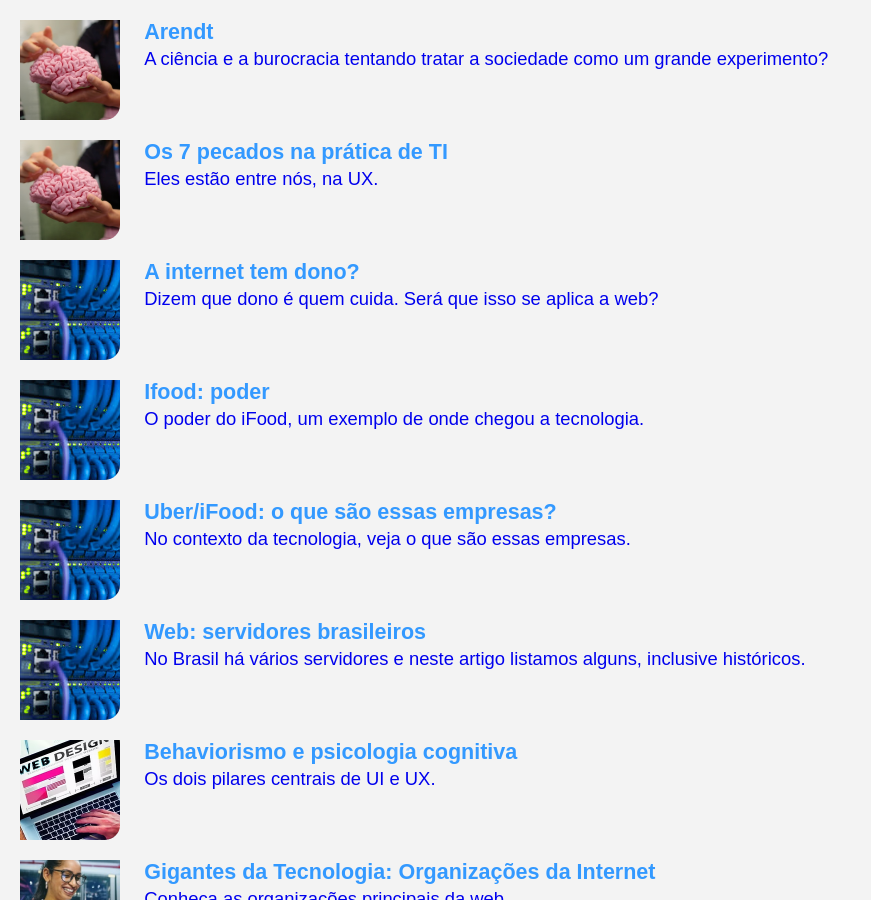
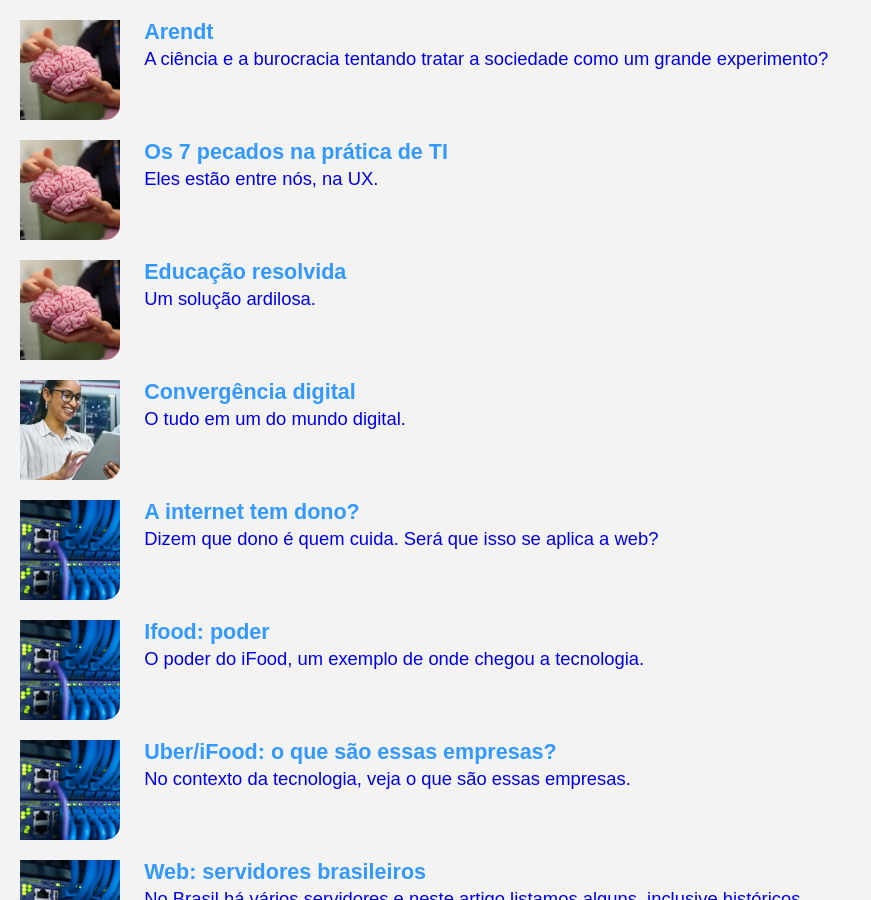
Before and after one commit to Joesynth/joesynth.github.io, a Jekyll site: the page built from conexoes.html, in a window 1280 px wide and 900 px high, scrolled down 828 px. Shown: the whole window, without its empty margins (0-871 px from the left). Built offline with Jekyll 4.4.1, drawn with Linux system fonts in a browser that asks for light colours; some of the changed text lies outside the part shown.

Commit message:
Update conexoes.json

```diff
--- a/_data/conexoes.json
+++ b/_data/conexoes.json
@@ -40,6 +40,18 @@
     "src": "image/cerebro.png",
     "h3": "Os 7 pecados na prática de TI",
     "p": "Eles estão entre nós, na UX."
+  },
+  {
+    "href": "educacao-resolvida.html",
+    "src": "image/cerebro.png",
+    "h3": "Educação resolvida",
+    "p": "Um solução ardilosa."
+  },
+  {
+    "href": "convergencia-digital.html",
+    "src": "image/ti.png",
+    "h3": "Convergência digital",
+    "p": "O tudo em um do mundo digital."
   },
   {
     "href": "internet-tem-dono.html",
```
